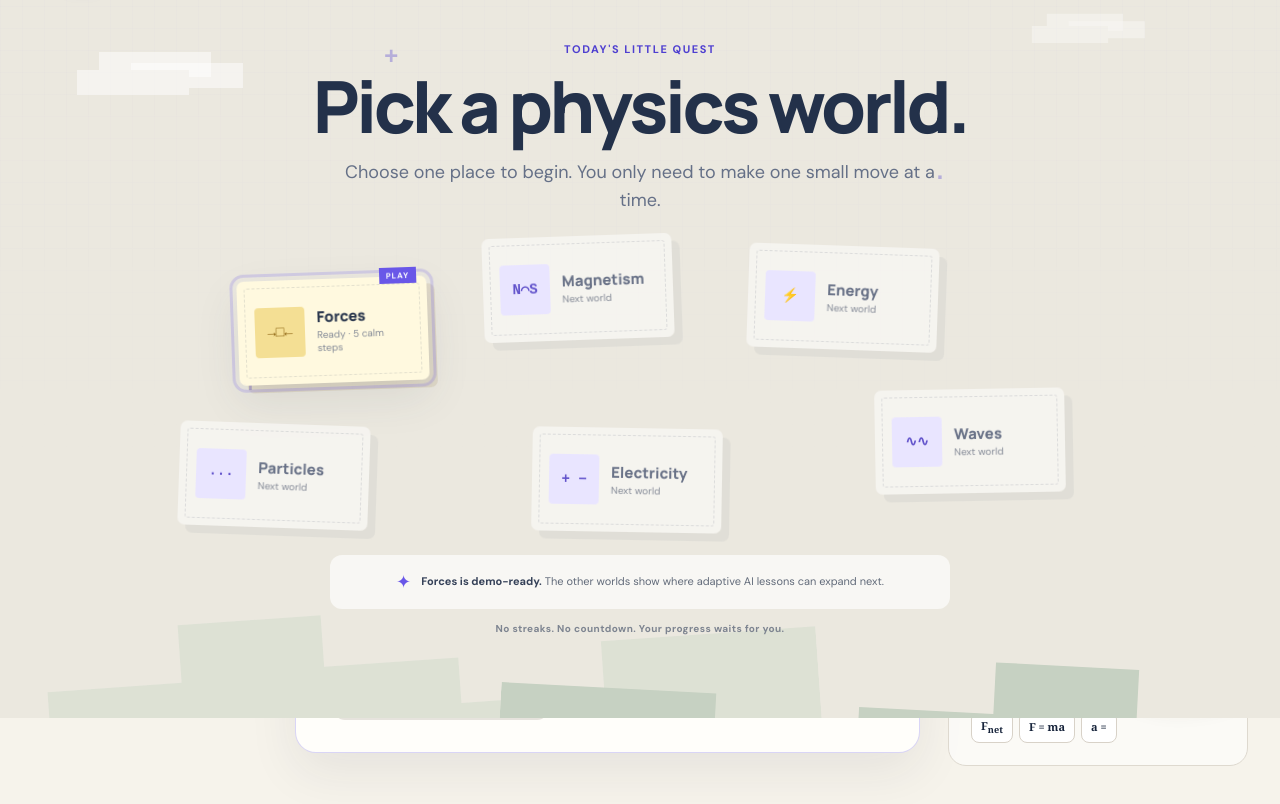
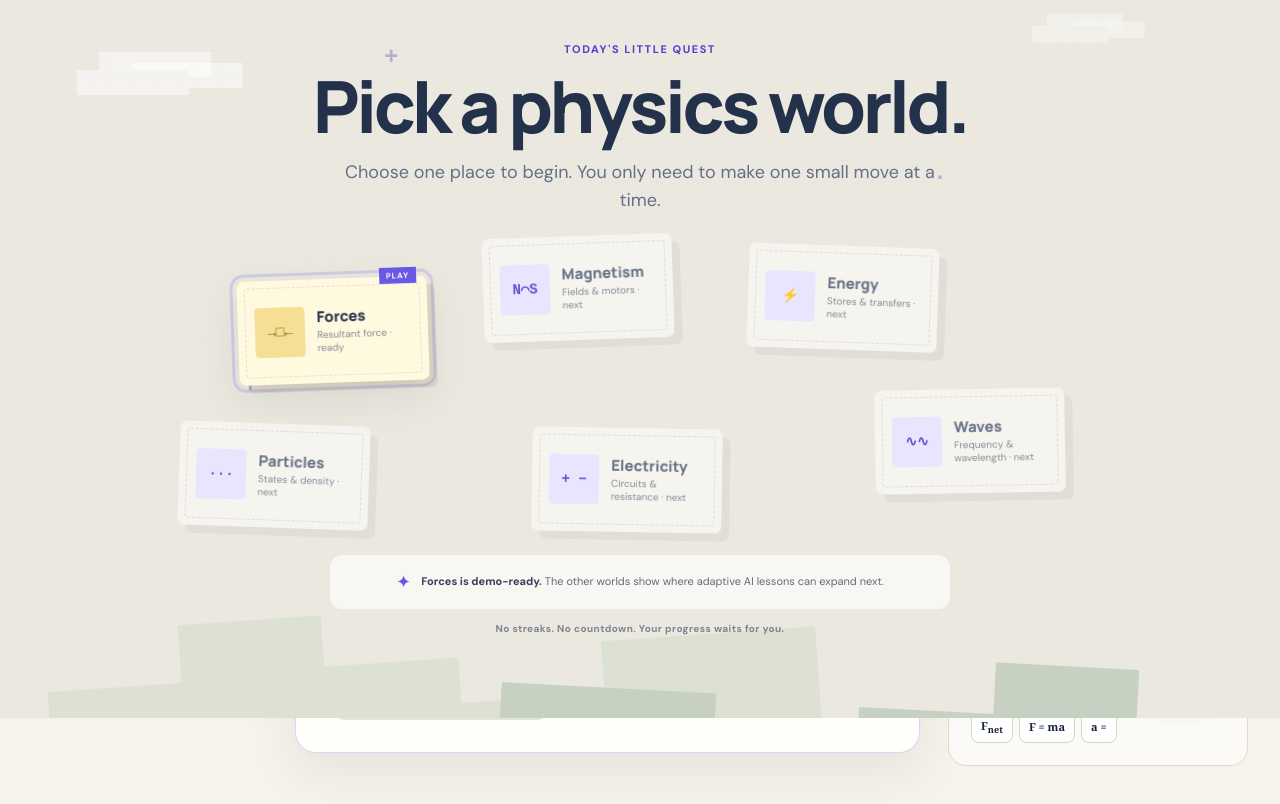
Before and after one commit to Thisisjustjay/focus-physics, a plain HTML site: page dist/index.html in a window 1280 px wide. Shown: the part 82-886 px from the top of the page. Drawn offline with Linux system fonts and the light colour scheme.

Commit message:
Update Site source

```diff
--- a/dist/index.html
+++ b/dist/index.html
@@ -40,32 +40,32 @@
         <button class="topic-orb topic-ready" type="button" data-topic="forces" style="--x: 9%; --y: 14%; --tilt: -2deg; --delay: 0s;">
           <span class="topic-pixel" aria-hidden="true">→□←</span>
           <strong>Forces</strong>
-          <small>Ready · 5 calm steps</small>
+          <small>Resultant force · ready</small>
         </button>
         <button class="topic-orb" type="button" data-topic="energy" style="--x: 61%; --y: 4%; --tilt: 2deg; --delay: -1s;">
           <span class="topic-pixel" aria-hidden="true">⚡</span>
           <strong>Energy</strong>
-          <small>Next world</small>
+          <small>Stores &amp; transfers · next</small>
         </button>
         <button class="topic-orb" type="button" data-topic="waves" style="--x: 74%; --y: 48%; --tilt: -1deg; --delay: -2s;">
           <span class="topic-pixel" aria-hidden="true">∿∿</span>
           <strong>Waves</strong>
-          <small>Next world</small>
+          <small>Frequency &amp; wavelength · next</small>
         </button>
         <button class="topic-orb" type="button" data-topic="electricity" style="--x: 39%; --y: 59%; --tilt: 1deg; --delay: -.6s;">
           <span class="topic-pixel" aria-hidden="true">+ −</span>
           <strong>Electricity</strong>
-          <small>Next world</small>
+          <small>Circuits &amp; resistance · next</small>
         </button>
         <button class="topic-orb" type="button" data-topic="particles" style="--x: 3%; --y: 58%; --tilt: 2deg; --delay: -1.5s;">
           <span class="topic-pixel" aria-hidden="true">···</span>
           <strong>Particles</strong>
-          <small>Next world</small>
+          <small>States &amp; density · next</small>
         </button>
         <button class="topic-orb" type="button" data-topic="magnetism" style="--x: 34%; --y: 2%; --tilt: -2deg; --delay: -2.4s;">
           <span class="topic-pixel" aria-hidden="true">N⌒S</span>
           <strong>Magnetism</strong>
-          <small>Next world</small>
+          <small>Fields &amp; motors · next</small>
         </button>
       </div>
 
```
